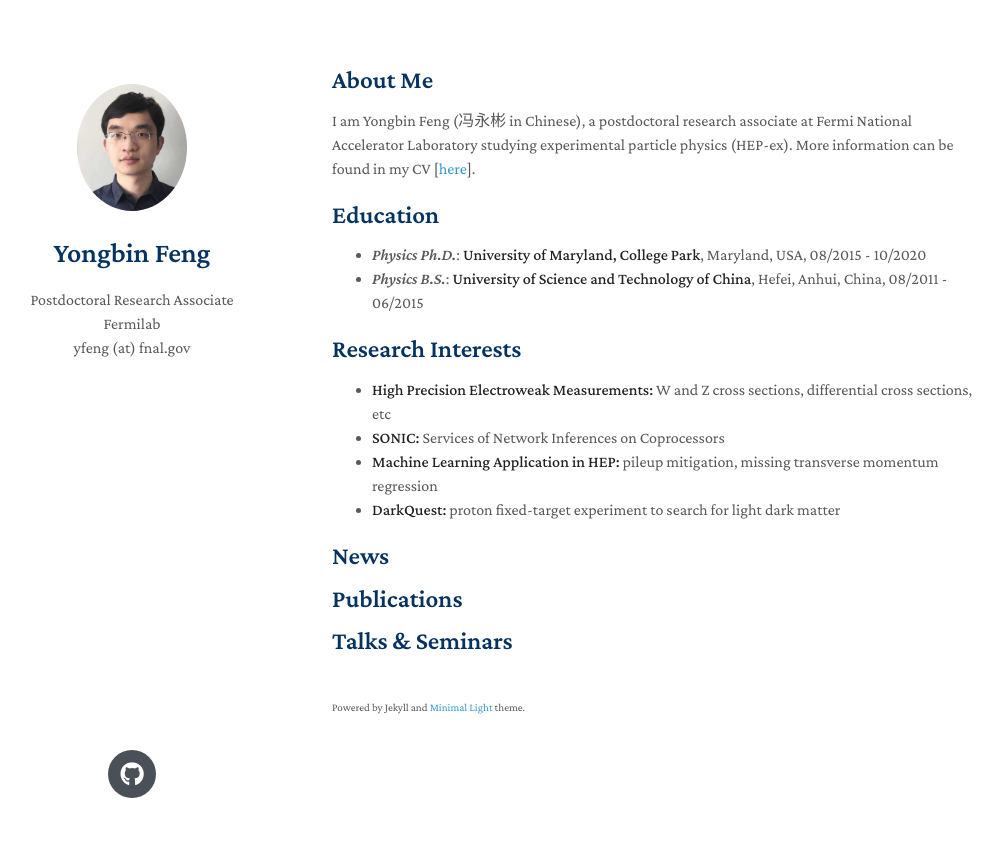
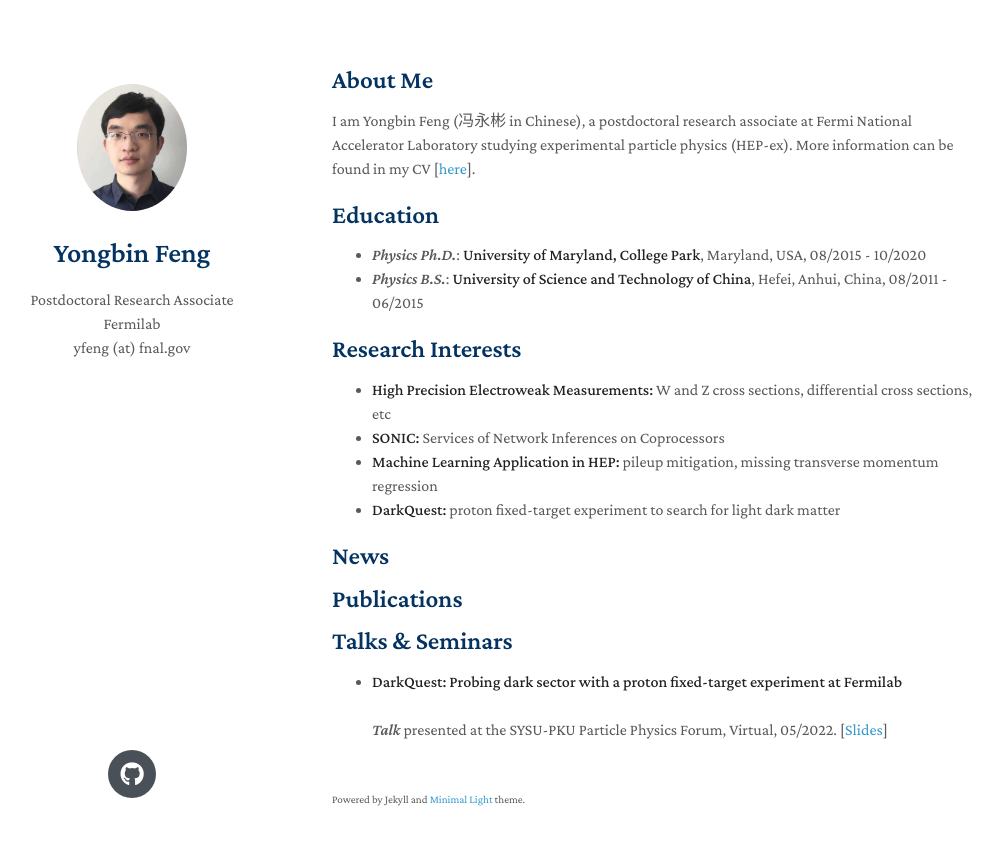
Before and after one commit to yongbinfeng/yongbinfeng.github.io, a Jekyll site: the page built from index.md, in a window 1280 px wide. Shown: the top 845 px of the page, without its empty margins (138-1140 px from the left). Built offline with Jekyll 4.4.1, drawn with Linux system fonts in a browser that asks for light colours; nearby versions of some CDN libraries; a style sheet for code colours, icons or effects is not loaded; our own code applies the rules of GitHub Pages for plain Markdown files.

Commit message:
start updating talks

```diff
--- a/index.md
+++ b/index.md
@@ -23,3 +23,6 @@ I am Yongbin Feng (冯永彬 in Chinese), a postdoctoral research associate at F
 ## Publications
 
 ## Talks & Seminars
+
+- **DarkQuest: Probing dark sector with a proton fixed-target experiment at Fermilab**<br/><br/>
+ <em>Talk</em> presented at the SYSU-PKU Particle Physics Forum, Virtual, 05/2022. [<a href="files/slides/DQ_PKU_May22.pdf">Slides</a>]
```
Also changed, not shown: 1 other file.
